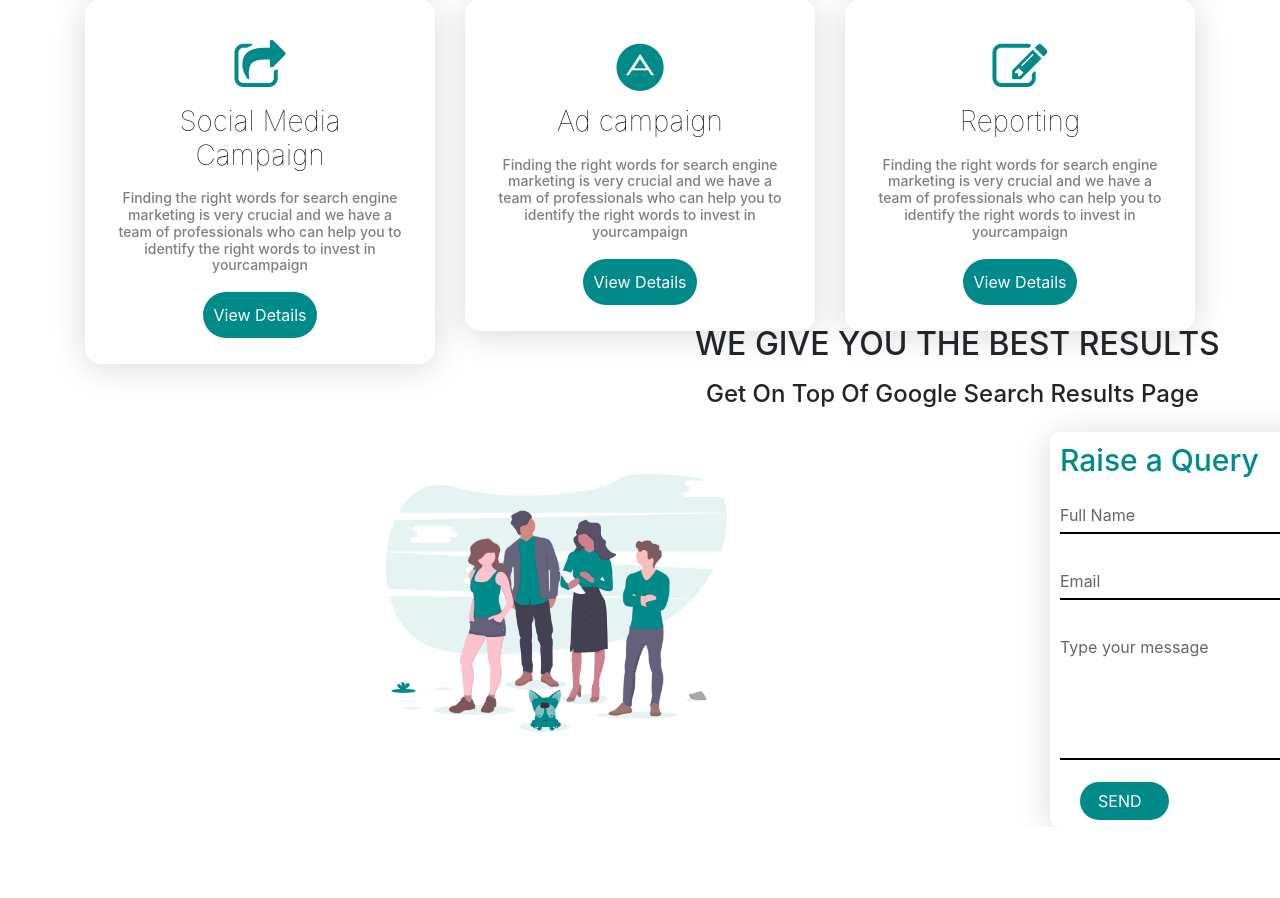
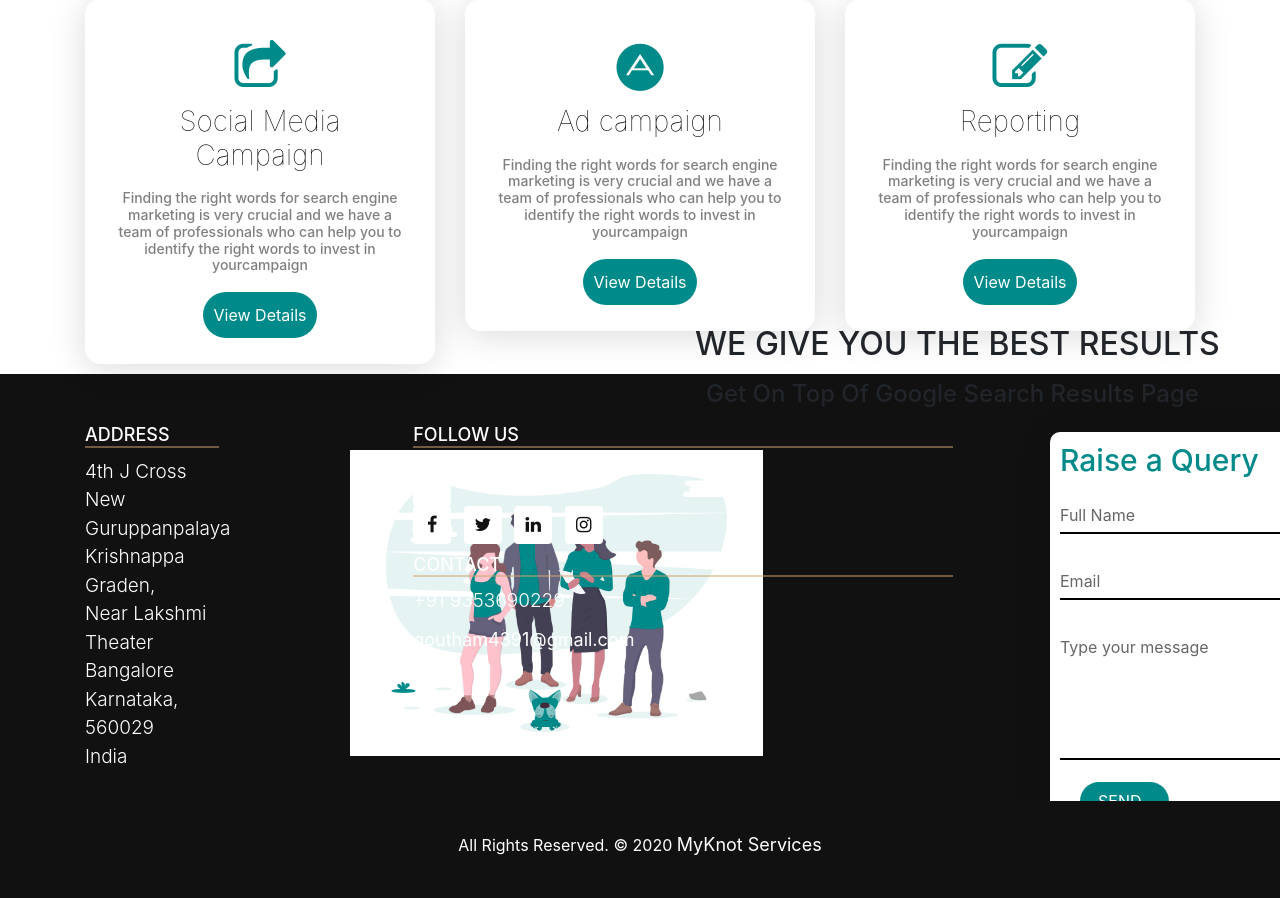
Before and after one commit to RishiRanseom99/myknotNew, a PHP site: page /services/Seo.html in a window 1280 px wide; the page is wider, and only the part inside the window is pictured. Shown: the part 1076-1974 px from the top of that part. Before the commit the page ends 1903 px from the top of that part, so only its background shows below. Run offline with PHP 8.4, Linux system fonts and the light colour scheme; some libraries are stand-ins or nearby versions.

Commit message:
added footer

```diff
--- a/services/Seo.html
+++ b/services/Seo.html
@@ -254,5 +254,58 @@
     </div>
 </div>
 
+<!-- Footer & Contact-->
+<footer class="footer-area bg-f wow fadeInUp" data-wow-delay="0.1">
+    <div class="container text-md-left text-center">
+        <div class="row">
+            <div class="col-lg-6 col-md-6" id="contact">
+                <h3>Address</h3>
+                <p class="lead">
+                    4th J Cross New Guruppanpalaya<br>
+                    Krishnappa Graden,<br>
+                    Near Lakshmi Theater<br>
+                    Bangalore<br>
+                    Karnataka, 560029<br>
+                    India
+                </p>
+            </div>
+
+            <div class="col-lg-6 col-md-6 pt-sm-5 pt-md-0">
+                <h3>Follow Us</h3>
+                <ul class="list-inline f-social">
+                    <li class="list-inline-item"><a href="#"><i class="fa fa-facebook" aria-hidden="true"></i></a></li>
+                    <li class="list-inline-item"><a href="#"><i class="fa fa-twitter" aria-hidden="true"></i></a></li>
+                    <li class="list-inline-item"><a href="#"><i class="fa fa-linkedin" aria-hidden="true"></i></a></li>
+                    <li class="list-inline-item"><a href="#"><i class="fa fa-instagram" aria-hidden="true"></i></a></li>
+                </ul>
+                <h3>Contact</h3>
+                <p class="lead">+91 9353690229</p>
+                <p><a href="#"> goutham4391@gmail.com</a></p>
+            </div>
+        </div>
+    </div>
+    <!-- Copyright -->
+    <div class="copyright">
+        <div class="container">
+            <div class="row">
+                <div class="col-lg-12">
+                    <p class="company-name">All Rights Reserved. &copy; 2020 <a href="index.html">MyKnot Services</a></p>
+                </div>
+            </div>
+        </div>
+    </div>
+</footer>
+<!-- Footer & Contact End-->
+
+
+
+
+<script src="https://code.jquery.com/jquery-3.2.1.slim.min.js" integrity="sha384-KJ3o2DKtIkvYIK3UENzmM7KCkRr/rE9/Qpg6aAZGJwFDMVNA/GpGFF93hXpG5KkN"
+crossorigin="anonymous"></script>
+<script src="https://cdnjs.cloudflare.com/ajax/libs/popper.js/1.12.9/umd/popper.min.js" integrity="sha384-ApNbgh9B+Y1QKtv3Rn7W3mgPxhU9K/ScQsAP7hUibX39j7fakFPskvXusvfa0b4Q"
+crossorigin="anonymous"></script>
+<script src="https://maxcdn.bootstrapcdn.com/bootstrap/4.0.0/js/bootstrap.min.js" integrity="sha384-JZR6Spejh4U02d8jOt6vLEHfe/JQGiRRSQQxSfFWpi1MquVdAyjUar5+76PVCmYl"
+crossorigin="anonymous"></script>
+
 </body>
 </html>
--- a/services/css/style.css
+++ b/services/css/style.css
@@ -256,3 +256,107 @@ font-size: 16px;
   color: #fff;
   padding: 5px;
 }
+
+
+
+
+/*------------------------------------------------------------------
+         FOOTER
+-------------------------------------------------------------------*/
+
+.footer-area {
+    margin-top: 10px;
+    padding-top: 50px;
+  }
+
+  .bg-f {
+    background-color: #111111;
+  }
+
+  .footer-area .container {
+    position: relative;
+    z-index: 1;
+  }
+
+  .footer-area h3 {
+    color: #ffffff;
+    text-transform: uppercase;
+    font-size: 18px;
+    font-weight: 500;
+    border-bottom: 2px solid rgba(207, 166, 113, 0.5);
+    margin-bottom: 10px;
+  }
+
+  .footer-area p {
+    font-size: 15px;
+    color: #ffffff;
+    margin: 0;
+    padding-bottom: 10px;
+  }
+
+  .footer-area p.lead {
+    font-size: 19px;
+    color: #ffffff;
+    margin-bottom: 0px;
+  }
+
+  .footer-area p.lead a {
+    color: #ffffff;
+    margin-bottom: 15px;
+  }
+
+  .footer-area p.lead a:hover {
+    color: #111111;
+  }
+
+  .footer-area p a {
+    font-size: 18px;
+    color: #ffffff;
+  }
+
+  .footer-area p a:hover {
+    color: #fffb00;
+  }
+
+  .f-social {
+    padding-bottom: 10px;
+    margin: 0px;
+    margin-top: 20px;
+  }
+
+  .f-social li a {
+    font-size: 18px;
+    color: #111111;
+    width: 38px;
+    height: 38px;
+    display: block;
+    text-align: center;
+    line-height: 38px;
+    background: #ffffff;
+    border-radius: 4px;
+  }
+
+  .f-social li a:hover {
+    color: #ffffff;
+    background-color: #111111;
+  }
+
+  .copyright {
+    margin-top: 20px;
+    position: relative;
+    display: block;
+    background-color: #111111;
+    color: #ffffff;
+    padding: 30px 0;
+    z-index: 1;
+  }
+
+  .copyright .company-name {
+    font-size: 16px;
+    text-align: center;
+  }
+
+  .copyright p,
+  .copyright p a {
+    color: #ffffff;
+  }
```
Also changed, not shown: industries/css/industries.css (+105 -0 lines), industries/industries.html (+48 -0 lines).
